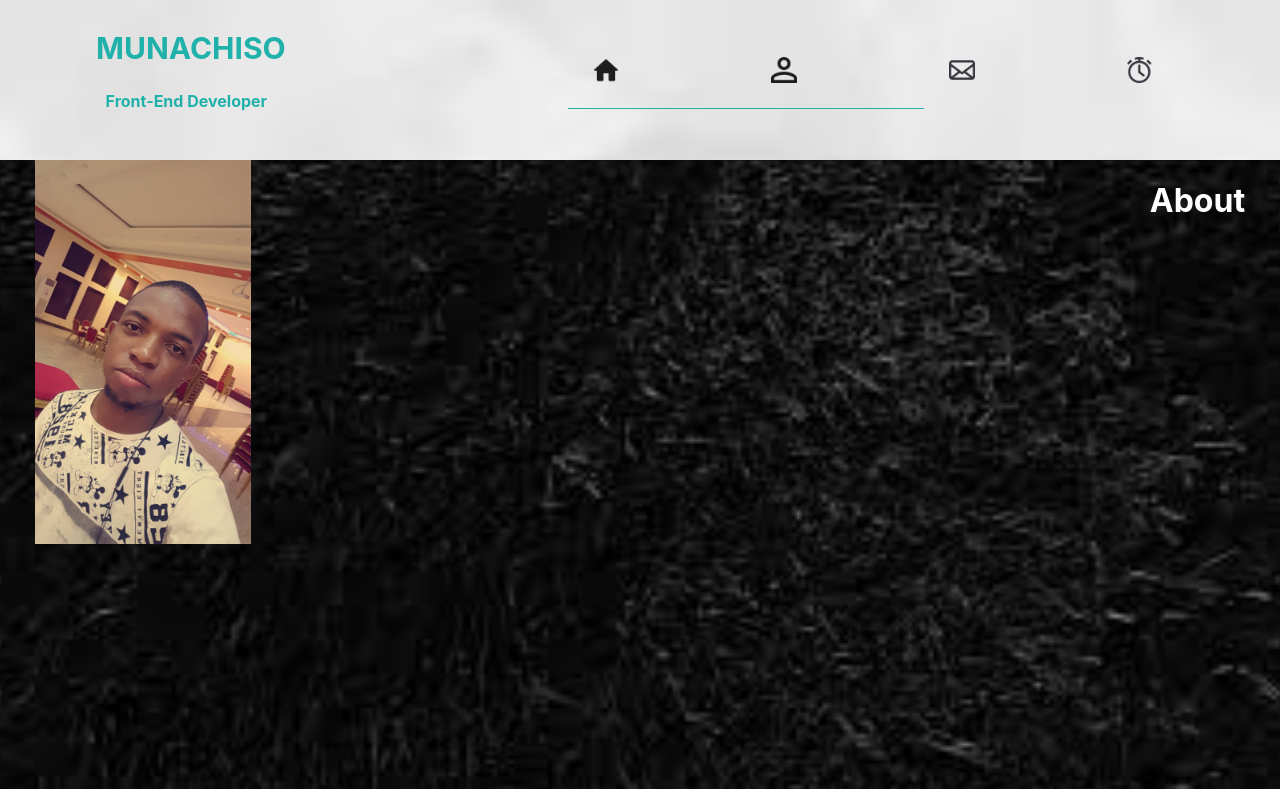
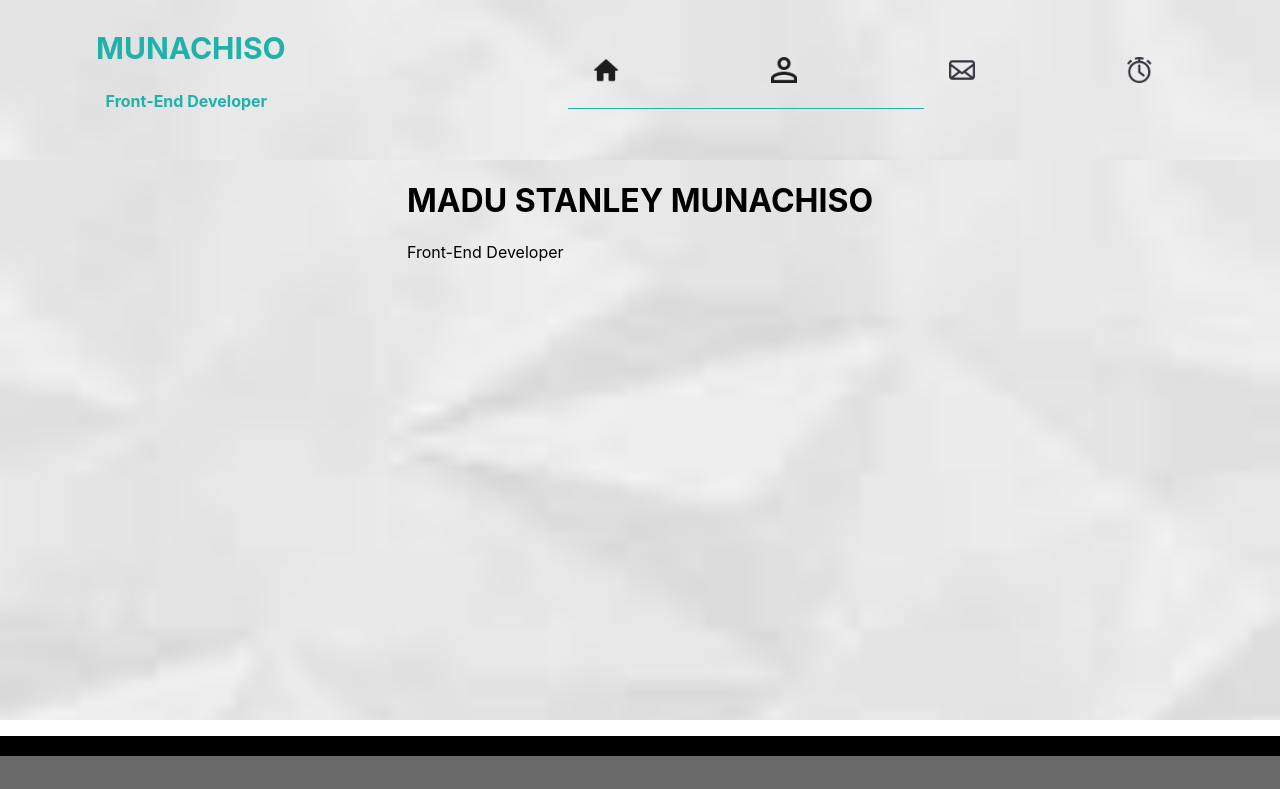
Before and after one commit to pro-munachi/Portfolio, a React (Create React App) app: page /about in a window 1280 px wide. Shown: the top 789 px of the page. Built offline with nearby package versions, Linux system fonts and the light colour scheme.

Commit message:
portfolio

```diff
--- a/src/components/About/About.js
+++ b/src/components/About/About.js
@@ -1,28 +1,23 @@
 import React from 'react'
-import styled from 'styled-components'
+import {Wrapper, H1, Div} from './Styled'
 
-const Wrapper = styled.div `
-background: url(/Asset/Img/download.jpg);
-background-size: 100%;
-height: 100vh;
-color: white;
-display: flex;
-justify-content: space-evenly;
-`
-const H1 = styled.h1 `
-text-align: center;
-`
+
 
 class About extends React.Component {
     render() {
         return (
             <Wrapper>
+                <Div>
+                  {/*  <div>
+                    <img src='/Asset/Img/image.jpg' alt='' width={'20%'} />
+                  </div> */}
+                    <div>
+                    <H1>MADU STANLEY MUNACHISO</H1>
+                    <p>Front-End Developer</p>
+                    </div>
+                </Div>
                 <div>
-                    <img src='/Asset/Img/image.jpg' alt='' width={'20%'} />
-                </div>
-                <div>
-                <H1>About</H1>
-                <p></p>
+
                 </div>
             </Wrapper>
         )
--- /dev/null
+++ b/src/components/About/Styled.js
@@ -0,0 +1,16 @@
+import styled from 'styled-components'
+
+export const Wrapper = styled.div `
+
+`
+export const Div = styled.div `
+background: url(/Asset/Img/whit.jpg);
+background-size: 100%;
+opacity: 9.0;
+display: flex;
+justify-content: space-evenly;
+height: 70vh;
+`
+export const H1 = styled.h1 `
+text-align: center;
+`
--- a/src/components/Footer/Footer.js
+++ b/src/components/Footer/Footer.js
@@ -1,5 +1,5 @@
 import React from 'react'
-import {Foot, Div1, Hiv, P1, Div, Riv, Icon } from './Styled'
+import {Foot, Div1, Hiv, P1, Div, Riv, Icon, Dive} from './Styled'
 import {NavLink} from 'react-router-dom'
 
 
@@ -10,6 +10,9 @@ class Footer extends React.Component {
     render() {
         return (
             <Foot>
+            <Dive>
+                <p>pad</p>
+            </Dive>
             <Div1>
               <Hiv>
                 <P1> <NavLink to='/' className='Nav-link'>Home</NavLink></P1><br />
@@ -24,11 +27,11 @@ class Footer extends React.Component {
 
             </Div1>
             <Riv>
-               <a href='https://twitter.com/Munachiiso?s=09'> <Icon src='/Asset/Icon/twitte.png' alt=''/></a>
-                <a href='https://linkedin.com/in/munachiso'> <Icon src='/Asset/Icon/lin.png' alt=''/> </a>
-                <a href='https://www.instagram.com/munachiiso/'> <Icon src='/Asset/Icon/instagra.png' alt=''/></a>
-                <a href='https://m.facebook.com/madu.stanley.71'> <Icon src='/Asset/Icon/fac.png' alt=''/></a>
-                <a href='https://github.com/pro-munachi'> <Icon src='/Asset/Icon/githu.png' alt=''/></a>
+               <a href='https://twitter.com/Munachiiso?s=09' target='_blank' rel='noopener noreferrer'> <Icon src='/Asset/Icon/twitte.png' alt=''/></a>
+                <a href='https://linkedin.com/in/munachiso' target='_blank'  rel='noopener noreferrer'> <Icon src='/Asset/Icon/lin.png' alt=''/> </a>
+                <a href='https://www.instagram.com/munachiiso/' target='_blank'  rel='noopener noreferrer'> <Icon src='/Asset/Icon/instagra.png' alt=''/></a>
+                <a href='https://m.facebook.com/madu.stanley.71' target='_blank'  rel='noopener noreferrer'> <Icon src='/Asset/Icon/fac.png' alt=''/></a>
+                <a href='https://github.com/pro-munachi' target='_blank'  rel='noopener noreferrer'> <Icon src='/Asset/Icon/githu.png' alt=''/></a>
             </Riv>
 
 
--- a/src/components/Footer/Styled.js
+++ b/src/components/Footer/Styled.js
@@ -29,3 +29,7 @@ export const Hiv = styled.div `
 display: flex;
 justify-content: center;
 `
+export const Dive = styled.div `
+background: black;
+color: black;
+`
--- a/src/components/Home/Styled.js
+++ b/src/components/Home/Styled.js
@@ -137,14 +137,23 @@ justify-content: space-between;
 export const White = styled.h1 `
 color: #20b2aa;
 margin-left: 2em;
+:hover {
+    text-shadow: 3px 3px #ccc;
+}
 `
 export const White2 = styled.h1 `
 margin-left: 5em;
 color: #20b2aa;
+:hover {
+    text-shadow: 3px 3px #ccc;
+}
 `
 export const White3 = styled.h1 `
 color: #20b2aa;
 margin-left: 6.5em;
+:hover {
+    text-shadow: 3px 3px #ccc;
+}
 `
 //box-shadow: 1px 1px 2px 3px #ccc;
 //box-shadow: 3px 3px 5px 6px #ccc;
--- a/src/components/Navigation/Styled.js
+++ b/src/components/Navigation/Styled.js
@@ -19,7 +19,8 @@ display: flex;
 margin-bottom: 2em;
 .nav {
     border-bottom: 0.1em solid #20b2aa;
-    line-height: 10%;
+    padding-bottom: 2rem;
+    z-index: 0;
 }
 `
 export const H2 = styled.h1 `
```
Also changed, not shown: public/Asset/Img/muna.jpg (added), public/Asset/Img/munac.jpg (added).
